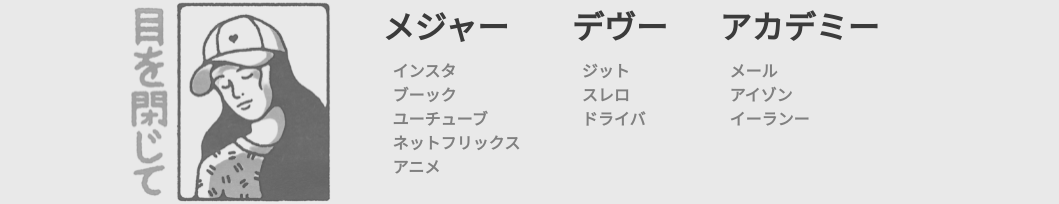
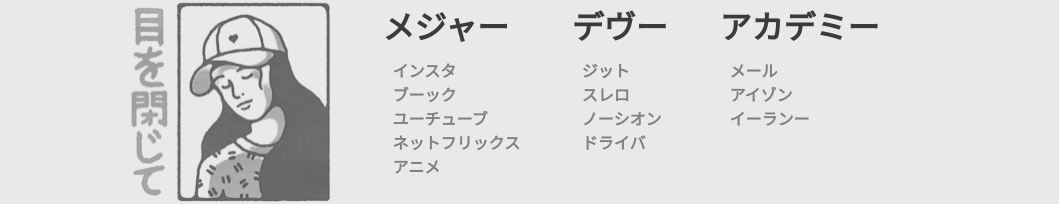
Before and after one commit to Dingnh/nicodin, a React (Create React App) app: page / in a window 1280 px wide. Shown: the part 298-502 px from the top of the page, without its empty margins (109-1168 px from the left). Built offline with nearby package versions, Linux system fonts and the light colour scheme; a web font is replaced by a local one.

Commit message:
Update data.js

```diff
--- a/src/data.js
+++ b/src/data.js
@@ -31,6 +31,10 @@
       linkdir: "https://www.trello.com/"
     },
     {
+      link: "ノーシオン",
+      linkdir: "https://www.notion.so/"
+    },
+    {
       link: "ドライバ",
       linkdir: "https://drive.google.com/drive/u/1/folders/1nuiCtORLC1NkBcz4rfFN73o3zFmYaWA_"
     }
```
